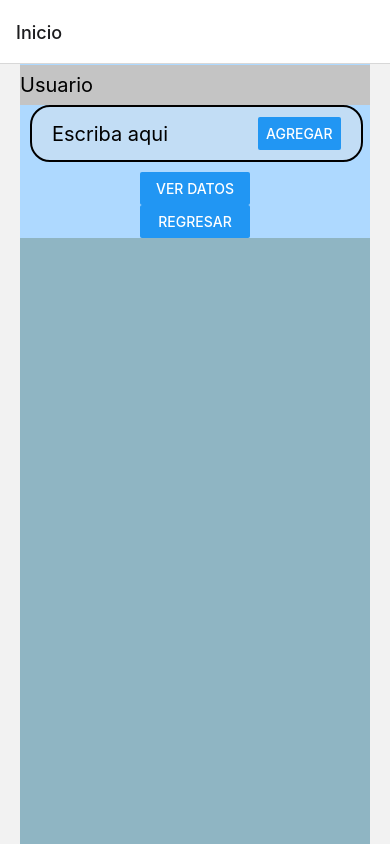
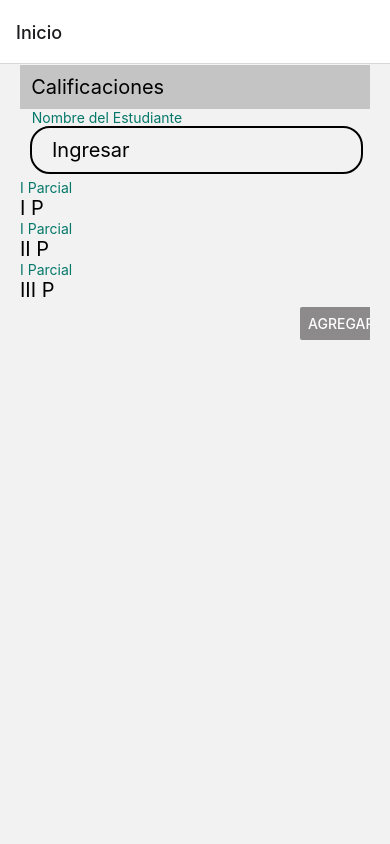
Before and after one commit to kevinRepos-droid/EspecialReact, a React Native app: screen /Inicio in a window 390 px wide. Built offline with nearby package versions, Linux system fonts and the light colour scheme.

Commit message:
agregando correctamente

```diff
--- a/App.tsx
+++ b/App.tsx
@@ -10,10 +10,5 @@ export default function App() {
 }
 
 const styles = StyleSheet.create({
-  container: {
-    flex: 1,
-    backgroundColor: '#fff',
-    alignItems: 'center',
-    justifyContent: 'center',
-  },
+
 });
--- a/src/components/MainStackNavigator.tsx
+++ b/src/components/MainStackNavigator.tsx
@@ -13,7 +13,6 @@ const MainStackNavigator = () => {
     <NavigationContainer>
       <Stack.Navigator initialRouteName='Home'>
         <Stack.Screen name="Inicio" component={Home} />
-
        </Stack.Navigator>
 
     </NavigationContainer>
--- a/src/secreen/Home.tsx
+++ b/src/secreen/Home.tsx
@@ -3,61 +3,93 @@ import { StyleSheet, Text, View, Button, TextInput, ScrollView} from 'react-nati
 
 const List = ({ navigation }) => {
 
-    const [tarea, setTarea] = useState<string>('')
-    const [tareas, setTareas] = useState<string[]>([])
+    const [nombre, setNombre] = useState<string>('')
+    const [nombres, setNombres] = useState<string[]>([])
+    const [parcial1, setParcial1] = useState<string>("")
+    const [parcial2, setParcial2] = useState<string>("")
+    const [parcial3, setParcial3] = useState<string>("")
+    const [resultado, setResultado] = useState<number>(0);
 
-    const crearTarea = () => {
-        setTareas([...tareas, tarea])
+    const crearNombre = () => {
+        setNombres([...nombres, nombre])
+        let calculo =parseFloat(parcial1) + parseFloat(parcial2) + parseFloat(parcial3)
+        let calcul = calculo / 3
+                let resultado = calcul
+        setResultado(resultado)
     }
 
-    const getUser =() => {
-        alert(tarea)
-    }
 
-    const eliminarTarea = (id:number) => {
-        tareas.splice(id,1)
-        getTareas()
-    }
-    const getTareas= () =>{
-        setTareas([...tareas])
-    }
+
     return (
         <ScrollView style={styles.scrollView}>
+      <View>
 
-      <View style={styles.containerBase}>
       <View style={styles.titlekevin}>
-          <Text style={styles.text}>Usuario</Text>
+          <Text style={styles.text}>  Calificaciones</Text>
         </View>
+
+
+        <View >
+          <Text style={styles.text1}>   Nombre del Estudiante</Text>
+        </View>
+
+
+
         <View style={styles.container}>
 
           <TextInput
-            placeholder={"Escriba aqui"}
+            placeholder={"Ingresar"}
             style={styles.text}
-            onChangeText={setTarea}
+            onChangeText={setNombre}
           />
-          <Button title="Agregar" onPress={crearTarea} />
+
         </View>
-        {tareas.map((lista,index) => (
+        <View>
+        <Text style={styles.text1}>I Parcial</Text>
+        <TextInput
+            placeholder={"I P"}
+            style={styles.text}
+            onChangeText={setParcial1}
+          />
+              <Text style={styles.text1}>I Parcial</Text>
+            <TextInput
+            placeholder={"II P"}
+            style={styles.text}
+            onChangeText={setParcial2}
+          />
+        <Text style={styles.text1}>I Parcial</Text>
+         <TextInput
+            placeholder={"III P"}
+            style={styles.text}
+            onChangeText={setParcial3}
+          />
+      </View>
+
+        <View style={styles.container1}>
+        <View style={styles.fixToImput}>
+        <Button
+          title="Agregar"
+          onPress={crearNombre}
+
+          color="#8C8A8A"
+           />
+        </View>
+        </View>
+
+        {nombres.map((lista,index) => (
           <View style={styles.container} key={index}>
             <Text style={styles.text}>{lista}</Text>
-
-            <Button
-              title="Eliminar"
-              onPress={() => eliminarTarea(index)}
-              color="red"
-            />
+            <Text style={styles.text}>La nota Final es {resultado}</Text>
 
           </View>
 
         ))}
+        <View style={{ marginHorizontal:100}}>
 
-        <View style={{ marginHorizontal: 120 }}>
-          <Button title="ver Datos" onPress={getUser} />
       </View>
-        <View style={{ marginHorizontal:120}}>
-        <Button title="Regresar" onPress={() => navigation.goBack()} />
+
         </View>
-        </View>
+
         </ScrollView>
     );
 }
@@ -68,10 +100,8 @@ const styles = StyleSheet.create({
 
     container: {
         width: '95%',
-        flexDirection: 'row',
         justifyContent: 'space-between',
-        backgroundColor: '#C2DDF5',
-        marginBottom: 10,
+        marginBottom: 5,
         paddingVertical: 10,
         paddingHorizontal: 20,
         borderRadius: 20,
@@ -85,9 +115,13 @@ const styles = StyleSheet.create({
         color: '#000000',
         width: '70%'
     },
+    text1: {
+        color: '#05786A',
+
+    },
     containerBase: {
         flex: 1,
-        backgroundColor: '#AED9FF',
+
     },
     inputs: {
         borderRadius: 8,
@@ -97,13 +131,21 @@ const styles = StyleSheet.create({
         fontWeight: 'bold',
     },
     scrollView: {
-            backgroundColor: '#8FB5C3',
         marginHorizontal: 20
     },
     titlekevin: {
         marginTop: 1,
-            paddingVertical: 8,
+        paddingVertical: 10,
         backgroundColor: "#C4C4C4",
-            textAlign: 'center',
     },
+    fixToImput: {
+        flexDirection: 'row',
+        paddingVertical: 5,
+
+    },
+    container1: {
+        flex: 2,
+        justifyContent: 'center',
+        marginLeft: 280
+    }
 })
```
Lines whose indentation alone changed are shown as unchanged.
